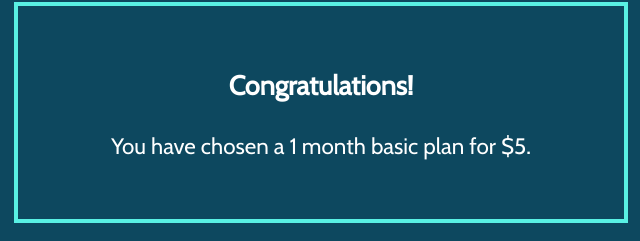
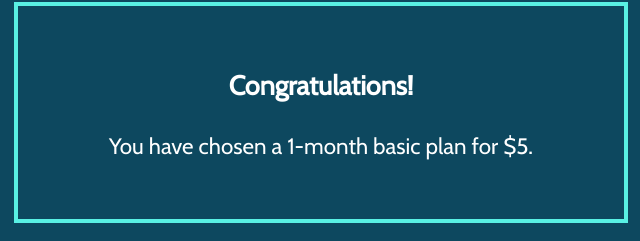
Before and after one commit to markie-m/subscription-calculator, a plain HTML site: page index.html in a window 1280 px wide. Shown: the part 434-675 px from the top of the page, 319-959 px from the left. Drawn offline with nearby package versions, Linux system fonts and the light colour scheme.

Commit message:
Updated message text in result

```diff
--- a/index.html
+++ b/index.html
@@ -35,7 +35,7 @@
       </div>
       <div class="congrats">
         <h3>Congratulations!</h3>
-        <p class="result">You have chosen a 1 month basic plan for $5.</p>
+        <p class="result">You have chosen a 1-month basic plan for $5.</p>
       </div>
       </p>
     </div>
```
